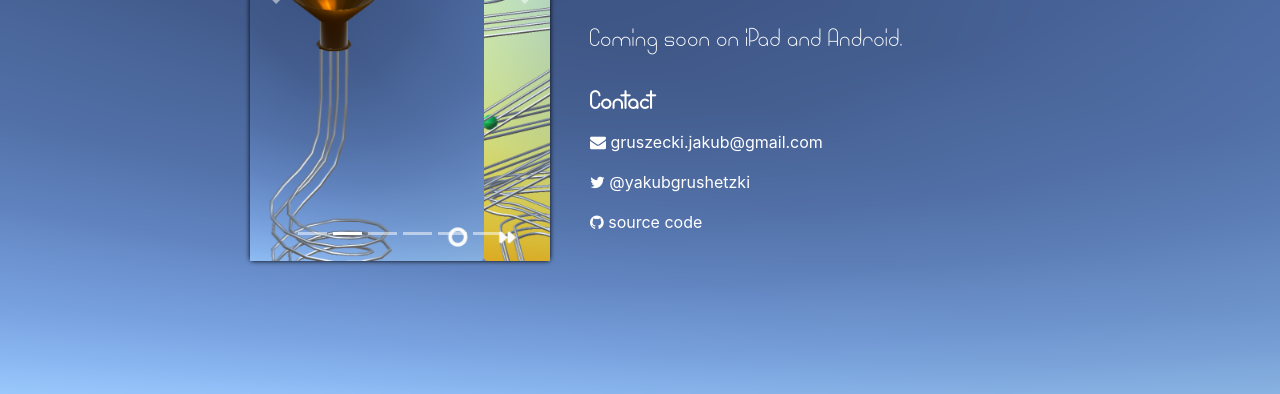
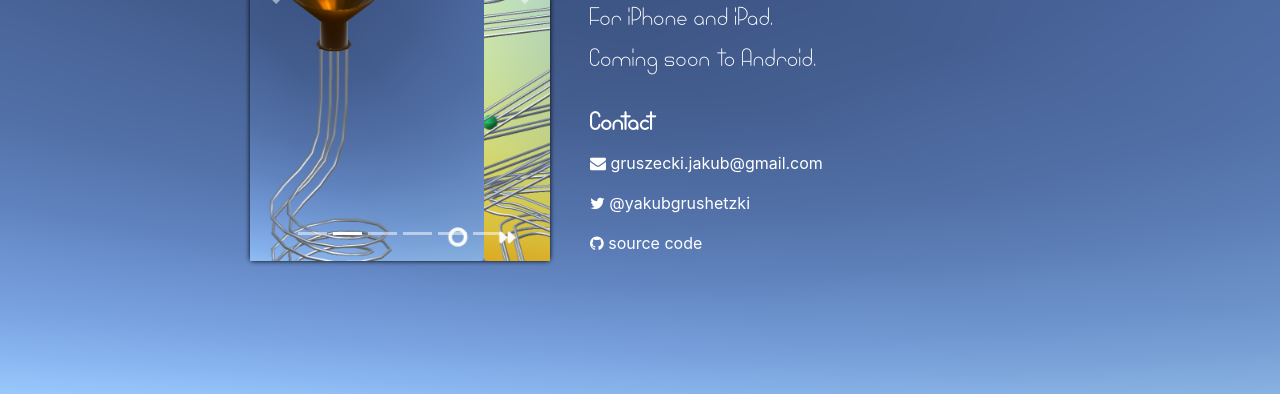
Before and after one commit to ditrytus/hypermaze-website, a website: page src/index.html in a window 1280 px wide. Shown: the part 406-800 px from the top of the page. Drawn offline with nearby package versions, Linux system fonts and the light colour scheme; files that its build step writes are made by us from their sources; files whose address does not match are found by name.

Commit message:
Added information about iPad support.

```diff
--- a/src/index.html
+++ b/src/index.html
@@ -110,9 +110,11 @@
                     <a href="https://itunes.apple.com/app/dragndrop/id1309887240?mt=8" target="_blank">
                         <img src="images/app_store.svg" alt="Download on the App Store" class="store-img"/>
                     </a>
-
                     <h3>
-                        Coming soon on iPad and Android.
+                        For iPhone and iPad.
+                    </h3>
+                    <h3>
+                        Coming soon to Android.
                     </h3>
                 </div>
 
```
